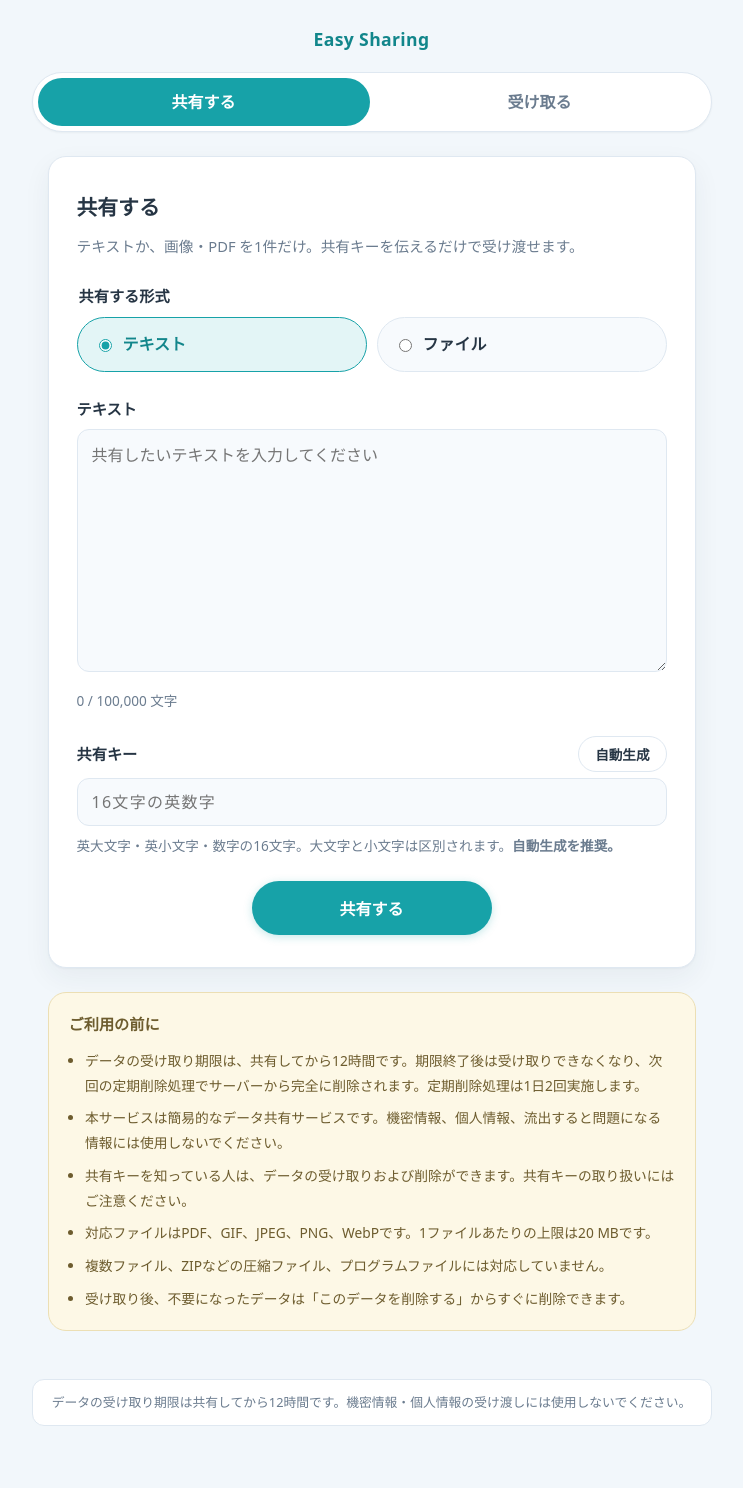
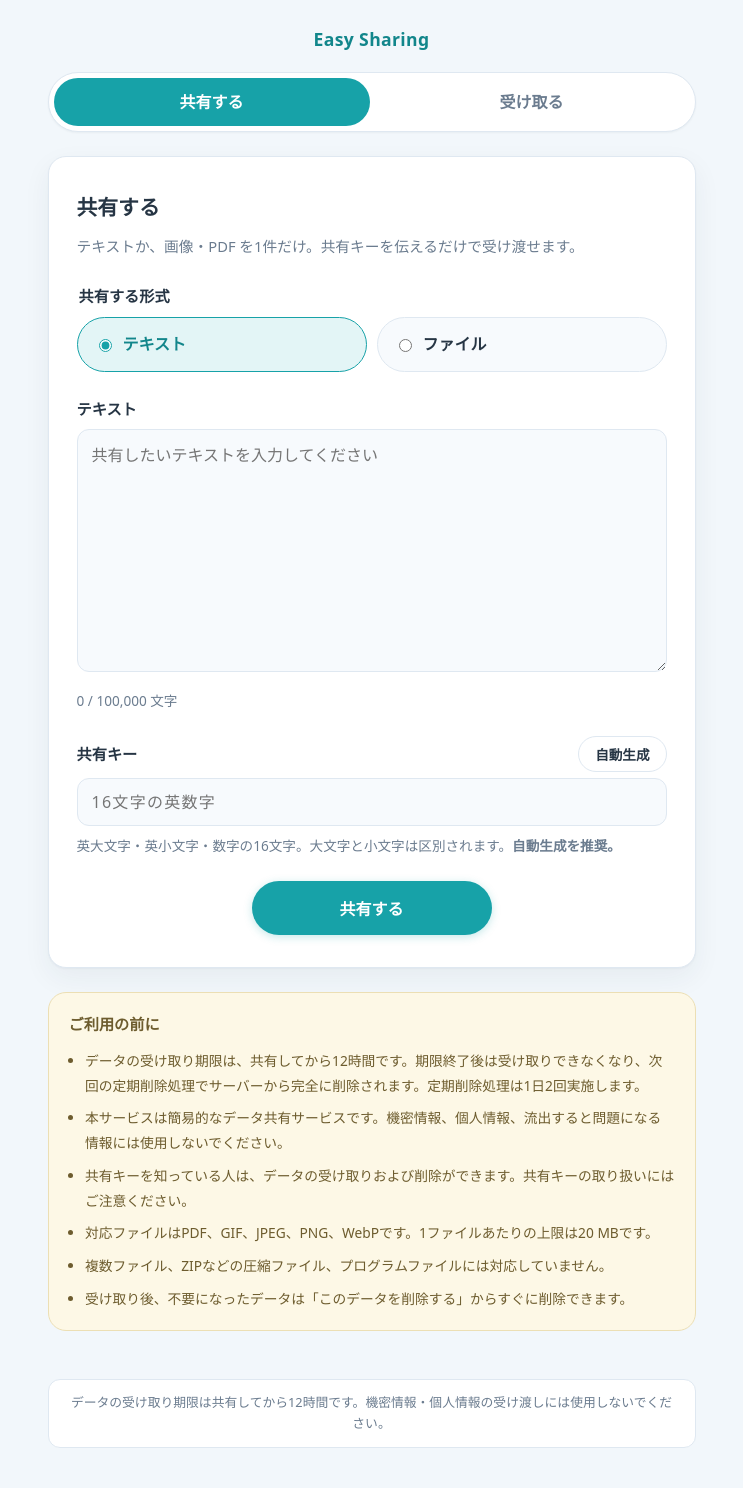
Before and after one commit to makoto-250/easy-sharing, a Flask app: page / in a window 1280 px wide. Shown: the whole page, without its empty margins (261-1004 px from the left). Before the commit the page ends 1426 px from the top, so only its background shows below. Run offline with Flask 3, Linux system fonts and the light colour scheme; parts of the project's set-up code (start-up, migrations or seed data) failed here and were passed over.

Commit message:
タブとカードの横幅を揃える
タブが max-width 680px、カードは .container の左右パディング16pxぶん
狭い648pxで、PC幅でタブだけ32px広く見えていた。共通の --content-width
（648px）と --gutter（16px）を定義し、タブ・カード・フッターの3つが
同じ幅になるようにした。スマホ幅は元から一致していたため変化なし。

Co-Authored-By: Claude Opus 5 <noreply@anthropic.com>

```diff
--- a/static/style.css
+++ b/static/style.css
@@ -33,6 +33,11 @@
 
   --shadow: 0 1px 2px rgba(38, 53, 68, 0.04), 0 10px 28px rgba(38, 53, 68, 0.06);
   --shadow-sm: 0 1px 2px rgba(38, 53, 68, 0.05);
+
+  /* タブ・カード・フッターの左右を揃えるための共通幅。
+     .container は左右 16px の余白を持つので、その分を足した値を max-width にする。 */
+  --content-width: 648px;
+  --gutter: 16px;
 }
 
 * {
@@ -60,7 +65,7 @@ body {
 /* --- ヘッダー / タブ ------------------------------------------------- */
 
 .site-header {
-  padding: 24px 16px 0;
+  padding: 24px var(--gutter) 0;
 }
 
 .site-title {
@@ -76,7 +81,7 @@ body {
 .tabs {
   display: flex;
   gap: 4px;
-  max-width: 680px;
+  max-width: var(--content-width);
   margin: 0 auto;
   padding: 5px;
   background: var(--surface);
@@ -109,9 +114,9 @@ body {
 /* --- レイアウト ------------------------------------------------------ */
 
 .container {
-  max-width: 680px;
+  max-width: calc(var(--content-width) + var(--gutter) * 2);
   margin: 0 auto;
-  padding: 24px 16px 48px;
+  padding: 24px var(--gutter) 48px;
 }
 
 /* カード */
@@ -513,12 +518,12 @@ textarea:focus-visible,
 }
 
 .site-footer {
-  padding: 0 16px 40px;
+  padding: 0 var(--gutter) 40px;
 }
 
 /* フッターの注意はグレーのボックス */
 .site-footer p {
-  max-width: 680px;
+  max-width: var(--content-width);
   margin: 0 auto;
   padding: 12px 18px;
   background: var(--surface);
```
